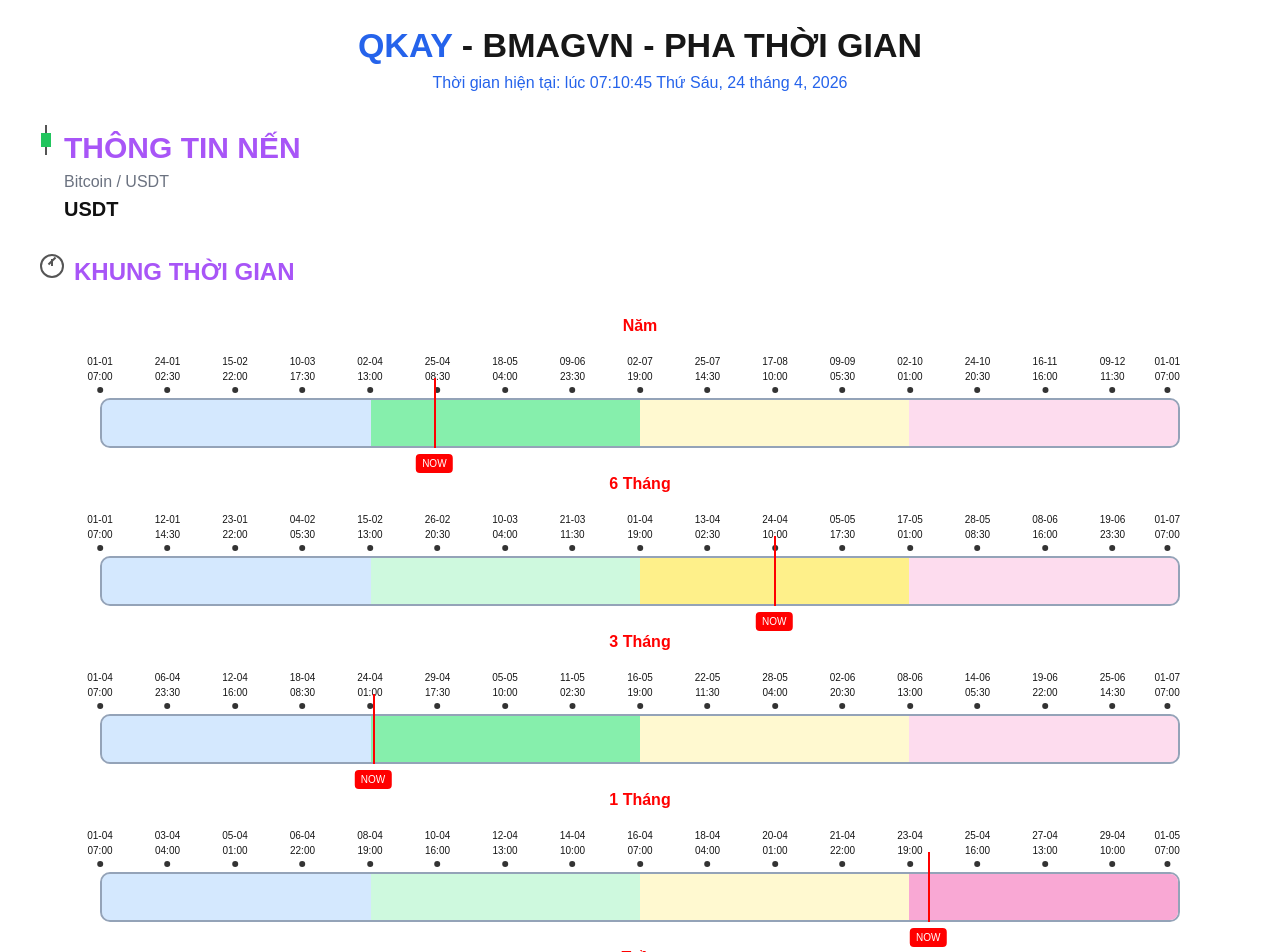
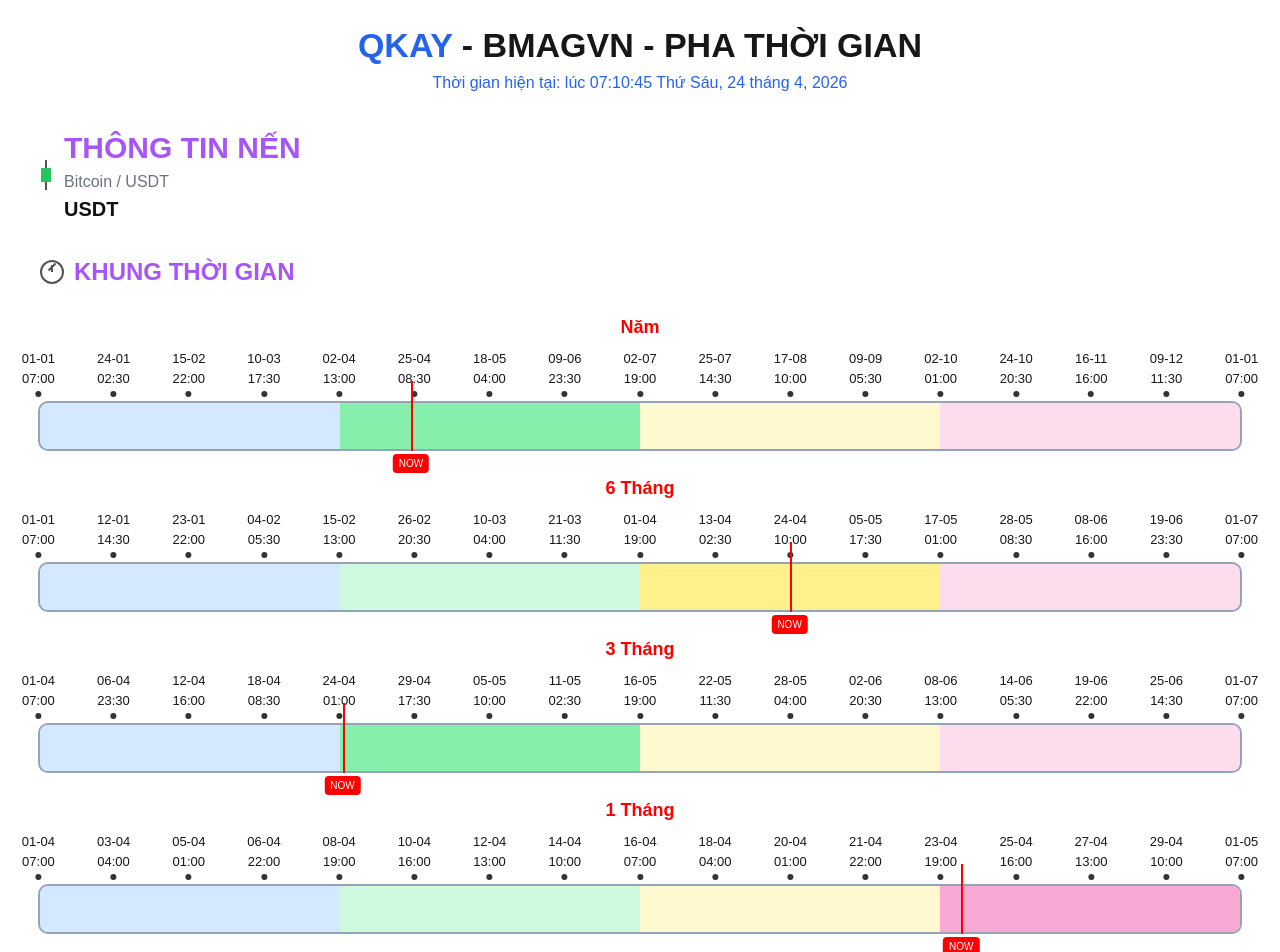
Before and after one commit to khainq27-sudo/pha-time, a Next.js app: page / in a window 1280 px wide. Shown: the top 952 px of the page. Built offline with nearby package versions, Linux system fonts and the light colour scheme; no server answers.

Commit message:
update UI + chart OKX

```diff
--- a/app/page.tsx
+++ b/app/page.tsx
@@ -6,8 +6,6 @@
   const [price, setPrice] = useState("");
   const [prevPrice, setPrevPrice] = useState("");
   const [now, setNow] = useState(new Date());
-  const isMobile =
-  typeof window !== "undefined" && window.innerWidth < 600;
 
   useEffect(() => {
     const interval = setInterval(() => {
@@ -51,7 +49,7 @@
     };
 
     return () => ws.close();
-  }, []);
+  }, [price]); // Thêm price vào dependency để cập nhật prevPrice chuẩn xác
 
   const getProgress = (start: Date, end: Date) =>
     ((now.getTime() - start.getTime()) /
@@ -61,8 +59,7 @@
   const createPhaseTicks = (start: Date, end: Date) => {
     const ticks = [];
     const totalParts = 16;
-    const step =
-  (end.getTime() - start.getTime()) / totalParts;
+    const step = (end.getTime() - start.getTime()) / totalParts;
 
     for (let i = 0; i <= totalParts; i++) {
       const t = new Date(start.getTime() + step * i);
@@ -110,6 +107,7 @@
   // ===== 1 THÁNG =====
   const startMonth = new Date(now.getFullYear(), now.getMonth(), 1, 7);
   const endMonth = new Date(now.getFullYear(), now.getMonth() + 1, 1, 7);
+
   // ===== OKX DAY (7h) =====
   const startDay = new Date(now);
   startDay.setHours(7, 0, 0, 0);
@@ -192,15 +190,15 @@
         <div style={styles.timeFrameTitle}>KHUNG THỜI GIAN</div>
       </div>
 
-      <Timeline title="Năm" start={startYear} end={endYear} now={now} isMobile={isMobile} />
-      <Timeline title="6 Tháng" start={startHalf} end={endHalf} now={now} isMobile={isMobile} />
-      <Timeline title="3 Tháng" start={quarterStart} end={quarterEnd} now={now} isMobile={isMobile} />
-      <Timeline title="1 Tháng" start={startMonth} end={endMonth} now={now} isMobile={isMobile} />
-      <Timeline title="Tuần" start={d7.start} end={d7.end} now={now} isMobile={isMobile} />
-      <Timeline title="5 Ngày" start={d5.start} end={d5.end} now={now} isMobile={isMobile} />
-      <Timeline title="3 Ngày" start={d3.start} end={d3.end} now={now} isMobile={isMobile} />
-      <Timeline title="2 Ngày" start={d2.start} end={d2.end} now={now} isMobile={isMobile} />
-      <Timeline title="1 Ngày" start={startDay} end={endDay} now={now} isMobile={isMobile} />
+      <Timeline title="Năm" start={startYear} end={endYear} now={now} />
+      <Timeline title="6 Tháng" start={startHalf} end={endHalf} now={now} />
+      <Timeline title="3 Tháng" start={quarterStart} end={quarterEnd} now={now} />
+      <Timeline title="1 Tháng" start={startMonth} end={endMonth} now={now} />
+      <Timeline title="Tuần" start={d7.start} end={d7.end} now={now} />
+      <Timeline title="5 Ngày" start={d5.start} end={d5.end} now={now} />
+      <Timeline title="3 Ngày" start={d3.start} end={d3.end} now={now} />
+      <Timeline title="2 Ngày" start={d2.start} end={d2.end} now={now} />
+      <Timeline title="1 Ngày" start={startDay} end={endDay} now={now} />
     </div>
   );
 }
@@ -211,13 +209,11 @@
   start,
   end,
   now,
-  isMobile,
 }: {
   title: string;
   start: Date;
   end: Date;
   now: Date;
-  isMobile: boolean;
 }) {
   const progress =
     ((now.getTime() - start.getTime()) /
@@ -225,10 +221,9 @@
     100;
   const ticks = [];
 
-  const total = isMobile ? 8 : 16;
+  const total = 16;
   const currentPart = Math.floor(progress / (100 / total));
-  const step =
-  (end.getTime() - start.getTime()) / total;
+  const step = (end.getTime() - start.getTime()) / total;
 
   for (let i = 0; i <= total; i++) {
     const t = new Date(start.getTime() + step * i);
@@ -238,9 +233,7 @@
         day: "2-digit",
         month: "2-digit",
       }),
-      hour: isMobile
-        ? t.getHours() + "h"
-        : t.toLocaleTimeString("vi-VN", {
+      hour: t.toLocaleTimeString("vi-VN", {
         hour: "2-digit",
         minute: "2-digit",
       }),
@@ -253,9 +246,9 @@
 
       <div style={styles.timelineContent}>
         {ticks.map((t, i) => (
-          <div key={i} style={{ ...styles.tick, left: `${t.percent}%`, transform: i === ticks.length - 1 ? "translateX(-100%)" : "translateX(-50%)" }}>
+          <div key={i} style={{ ...styles.tick, left: `${t.percent}%` }}>
             <div>{t.label}</div>
-            {!isMobile && <div>{t.hour}</div>}
+            <div>{t.hour}</div>
             <div style={styles.dot}></div>
           </div>
         ))}
@@ -283,51 +276,64 @@
   );
 }
 
-// ===== STYLE =====
+// ===== STYLE ĐÃ ĐƯỢC NÂNG CẤP RESPONSIVE BẰNG CLAMP() =====
 const styles: any = {
-  container: { background: "#fff", minHeight: "100vh" },
-  header: { textAlign: "center", paddingTop: 20 },
-  title: { fontSize: 34, fontWeight: "bold" },
+  container: { background: "#fff", minHeight: "100vh", overflowX: "hidden", paddingBottom: "40px" },
+  header: { textAlign: "center", paddingTop: 20, paddingInline: "10px" },
+  title: { fontSize: "clamp(20px, 5vw, 34px)", fontWeight: "bold" },
   qkay: { color: "#2563eb" },
-  time: { color: "#2563eb" },
+  time: { color: "#2563eb", fontSize: "clamp(12px, 3vw, 16px)" },
 
-  leftSection: { paddingLeft: 40, marginTop: 30 },
-  candleBox: { display: "flex", gap: 12 },
+  leftSection: { paddingLeft: "clamp(15px, 5vw, 40px)", marginTop: "clamp(15px, 4vw, 30px)" },
+  candleBox: { display: "flex", gap: "clamp(8px, 2vw, 12px)", alignItems: "center" },
   candleIcon: { position: "relative", width: 12, height: 30 },
   wick: { width: 2, height: 30, background: "#555", position: "absolute", left: "50%", transform: "translateX(-50%)" },
   body: { width: 10, height: 14, background: "#22c55e", position: "absolute", top: 8, left: "50%", transform: "translateX(-50%)" },
 
-  candleTitle: { color: "#a855f7", fontWeight: "bold", fontSize: 30 },
-  market: { color: "#6b7280" },
-  price: { fontSize: 20, fontWeight: "bold" },
+  candleTitle: { color: "#a855f7", fontWeight: "bold", fontSize: "clamp(18px, 4vw, 30px)" },
+  market: { color: "#6b7280", fontSize: "clamp(12px, 3vw, 16px)" },
+  price: { fontSize: "clamp(16px, 4vw, 20px)", fontWeight: "bold" },
 
-  timeFrameBox: { display: "flex", gap: 10, paddingLeft: 40, marginTop: 30 },
+  timeFrameBox: { display: "flex", gap: 10, paddingLeft: "clamp(15px, 5vw, 40px)", marginTop: "clamp(15px, 4vw, 30px)", alignItems: "center" },
   clockIcon: { position: "relative", width: 24, height: 24 },
   clockCircle: { border: "2px solid #555", borderRadius: "50%", width: "100%", height: "100%" },
   hourHand: { width: 2, height: 7, background: "#555", position: "absolute", top: 5, left: "50%", transform: "translateX(-50%)" },
   minuteHand: { width: 2, height: 10, background: "#555", position: "absolute", top: 2, left: "50%", transform: "translateX(-50%) rotate(45deg)" },
 
-  timeFrameTitle: { color: "#a855f7", fontWeight: "bold", fontSize: 24 },
+  timeFrameTitle: { color: "#a855f7", fontWeight: "bold", fontSize: "clamp(18px, 4vw, 24px)" },
 
-  timelineRow: { display: "flex", alignItems: "center", flexDirection: "column", marginTop: 24, padding: "0 40px", gap: 20 },
-  label: { width: "clamp(70px,15vw,120px)", color: "red", fontWeight: "bold", textAlign: "center", marginBottom: 20, fontSize: "clamp(12px,2.5vw,16px)", },
-  timelineContent: { position: "relative", width: "90%" },
+  timelineRow: { display: "flex", alignItems: "center", flexDirection: "column", marginTop: "clamp(15px, 3vw, 24px)", padding: "0 clamp(10px, 3vw, 40px)", gap: "clamp(10px, 3vw, 20px)" },
+  label: { width: "clamp(80px, 20vw, 120px)", color: "red", fontWeight: "bold", textAlign: "center", marginBottom: "clamp(10px, 2vw, 20px)", fontSize: "clamp(14px, 3vw, 18px)" },
 
-  bar: { display: "flex", width: "100%", height: "clamp(30px,6vw,50px)", borderRadius: 10, overflow: "hidden", marginTop: 20, border: "2px solid #94a3b8" },
+  // Tăng width lên 100% để tối ưu không gian hiển thị tick trên điện thoại
+  timelineContent: { position: "relative", width: "100%" },
+
+  bar: { display: "flex", width: "100%", height: "clamp(30px, 6vw, 50px)", borderRadius: 10, overflow: "hidden", marginTop: 20, border: "2px solid #94a3b8" },
   part: { flex: 1 },
-  line: { position: "absolute", top: 0, bottom: 0, width: 2, background: "red" },
+  line: { position: "absolute", top: 0, bottom: 0, width: 2, background: "red", zIndex: 2 },
 
-  tick: { position: "absolute", top: -24, transform: "translateX(-50%)", fontSize: "clamp(8px,2vw,10px)", textAlign: "center", whiteSpace: "nowrap", },
-  dot: { width: 6, height: 6, background: "#333", borderRadius: "50%", margin: "3px auto" },
+  tick: {
+    position: "absolute",
+    top: "clamp(-32px, -6vw, -24px)",
+    transform: "translateX(-50%)",
+    fontSize: "clamp(7px, 1.8vw, 13px)", // Auto thu nhỏ về 7px trên đt để ko đè chữ
+    textAlign: "center",
+    whiteSpace: "nowrap",
+    display: "flex",
+    flexDirection: "column",
+    alignItems: "center"
+  },
+  dot: { width: "clamp(4px, 1vw, 6px)", height: "clamp(4px, 1vw, 6px)", background: "#333", borderRadius: "50%", margin: "3px auto 0" },
 
   now: {
     position: "absolute",
-    bottom: -25,
+    bottom: "clamp(-22px, -4vw, -25px)",
     transform: "translateX(-50%)",
     background: "red",
     color: "#fff",
-    fontSize: 10,
+    fontSize: "clamp(8px, 1.8vw, 10px)",
     padding: "2px 6px",
     borderRadius: 4,
+    zIndex: 2,
   },
 };
```
Lines whose indentation alone changed are shown as unchanged.
